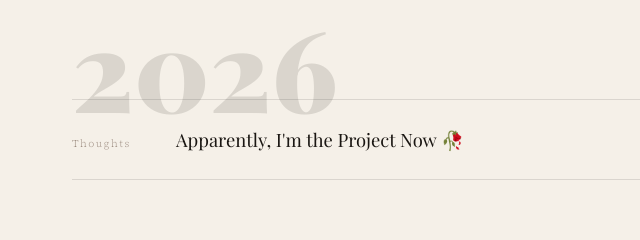
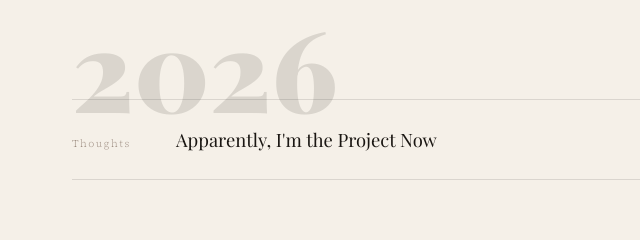
Before and after one commit to FazlanR/fazlan-journey, a plain HTML site: page index.html in a window 1280 px wide. Shown: the part 6400-6640 px from the top of the page, 8-648 px from the left. Drawn offline with nearby package versions, Linux system fonts and the light colour scheme; a web font is replaced by a local one.

Commit message:
Fix post title formatting in index.html

```diff
--- a/index.html
+++ b/index.html
@@ -475,7 +475,7 @@
 <script>
 const POSTS = [
   {
-    title: "Apparently, I'm the Project Now 🥀",
+    title: "Apparently, I'm the Project Now",
     date: "2026-09-08",
     category: "Thoughts",
     excerpt: "So this is my first blog.",
```
